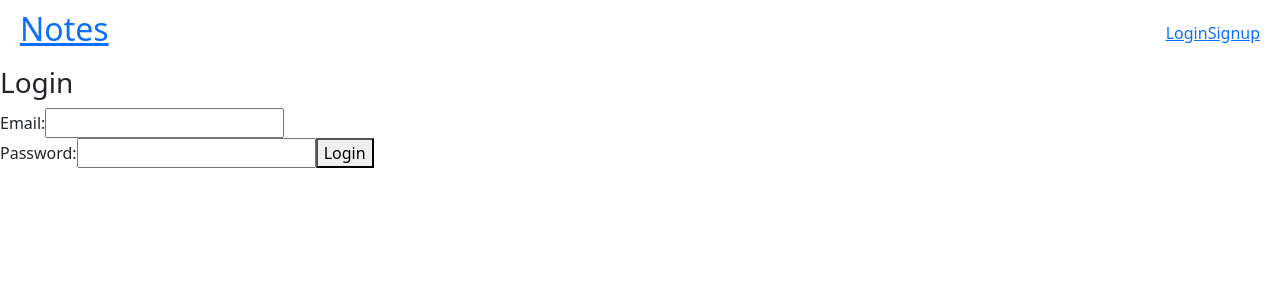
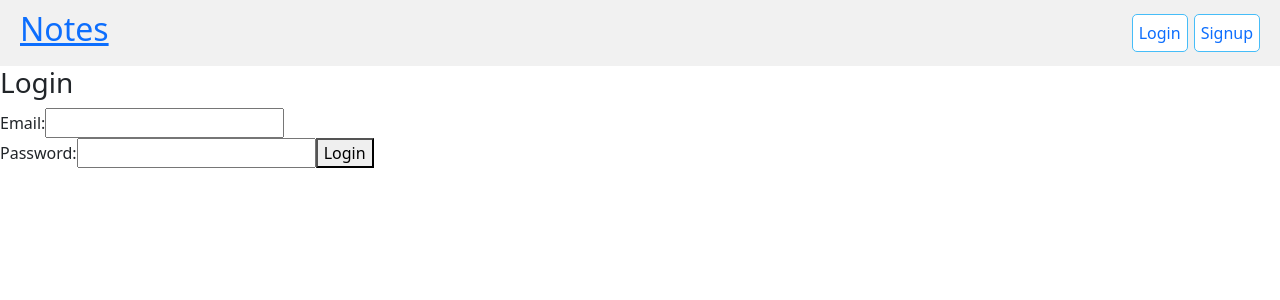
Before and after one commit to vikaschauhan1995/mern_notes_app, a React (Create React App) app in the folder frontend/: page /login in a window 1280 px wide. Shown: the top 300 px of the page. Built offline with nearby package versions, Linux system fonts and the light colour scheme.

Commit message:
Style added to Navbar

```diff
--- a/frontend/package.json
+++ b/frontend/package.json
@@ -18,6 +18,7 @@
     "react-scripts": "5.0.1",
     "redux": "^4.2.1",
     "redux-saga": "^1.2.3",
+    "sass": "^1.63.4",
     "web-vitals": "^2.1.4"
   },
   "scripts": {
--- a/frontend/src/components/Navbar.js
+++ b/frontend/src/components/Navbar.js
@@ -3,6 +3,8 @@ import { Link } from 'react-router-dom';
 import { useDispatch, useSelector } from 'react-redux';
 import { logoutAction } from '../redux/Auth/actions';
 import { USER, AUTH_REDUCER, EMAIL } from '../redux/Auth/constants';
+import style from '../style/Button.module.scss';
+import '../style/Navbar.scss';
 
 const Navbar = () => {
   const dispatch = useDispatch();
@@ -26,8 +28,16 @@ const Navbar = () => {
           {
             !authState?.[USER] && (
               <div>
-                <Link to="/login">Login</Link>
-                <Link to="/signup">Signup</Link>
+                <button className={`${style.btn}`}>
+                  <Link to="/login">
+                    Login
+                  </Link>
+                </button>
+                <button className={`${style.btn} ml-1`}>
+                  <Link to="/signup">
+                    Signup
+                  </Link>
+                </button>
               </div>
             )
           }
--- /dev/null
+++ b/frontend/src/constants/index.js
@@ -0,0 +1 @@
+export const BASE_URL = 'http://localhost:8000';
--- a/frontend/src/redux/Auth/saga.js
+++ b/frontend/src/redux/Auth/saga.js
@@ -5,13 +5,14 @@ import {
 } from './constants';
 import { logoutAction } from './actions';
 import { SET_NOTES_REDUCER_TO_INITIAL_STATE } from '../Note/constants';
+import { BASE_URL } from '../../constants';
 
 
 function* sendUserToLogin(params) {
   const user = params.payload;
   try {
     yield put({ type: SET_LOGIN_LOADING, payload: true });
-    const response = yield fetch('http://localhost:8000/api/user/login', {
+    const response = yield fetch(`${BASE_URL}/api/user/login`, {
       method: 'POST',
       headers: { 'Content-Type': 'application/json' },
       body: JSON.stringify(user)
--- /dev/null
+++ b/frontend/src/style/Button.module.scss
@@ -0,0 +1,17 @@
+@import '__color.scss';
+@import '__dimen.scss';
+
+.btn {
+  background-color: white;
+  border: 1px solid $primary-color;
+  padding: $button-padding;
+  border-radius: $button-border-radius;
+}
+
+.btn:hover {
+  transition: 0.2s;
+}
+
+.btn a {
+  text-decoration: none;
+}
--- /dev/null
+++ b/frontend/src/style/Navbar.scss
@@ -0,0 +1,9 @@
+@import '__dimen';
+
+.container {
+  background-color: #f1f1f1;
+}
+
+.ml-1 {
+  margin-left: $padding-1 !important;
+}
--- /dev/null
+++ b/frontend/src/style/__color.scss
@@ -0,0 +1 @@
+$primary-color: rgb(70, 189, 248);
--- /dev/null
+++ b/frontend/src/style/__dimen.scss
@@ -0,0 +1,3 @@
+$padding-1: 6px;
+$button-padding: $padding-1;
+$button-border-radius: 5px;
```
Also changed, not shown: frontend/src/style/__variables.scss (added, +11 -0 lines), 1 other file (tests, documents, lock files or other folders).
